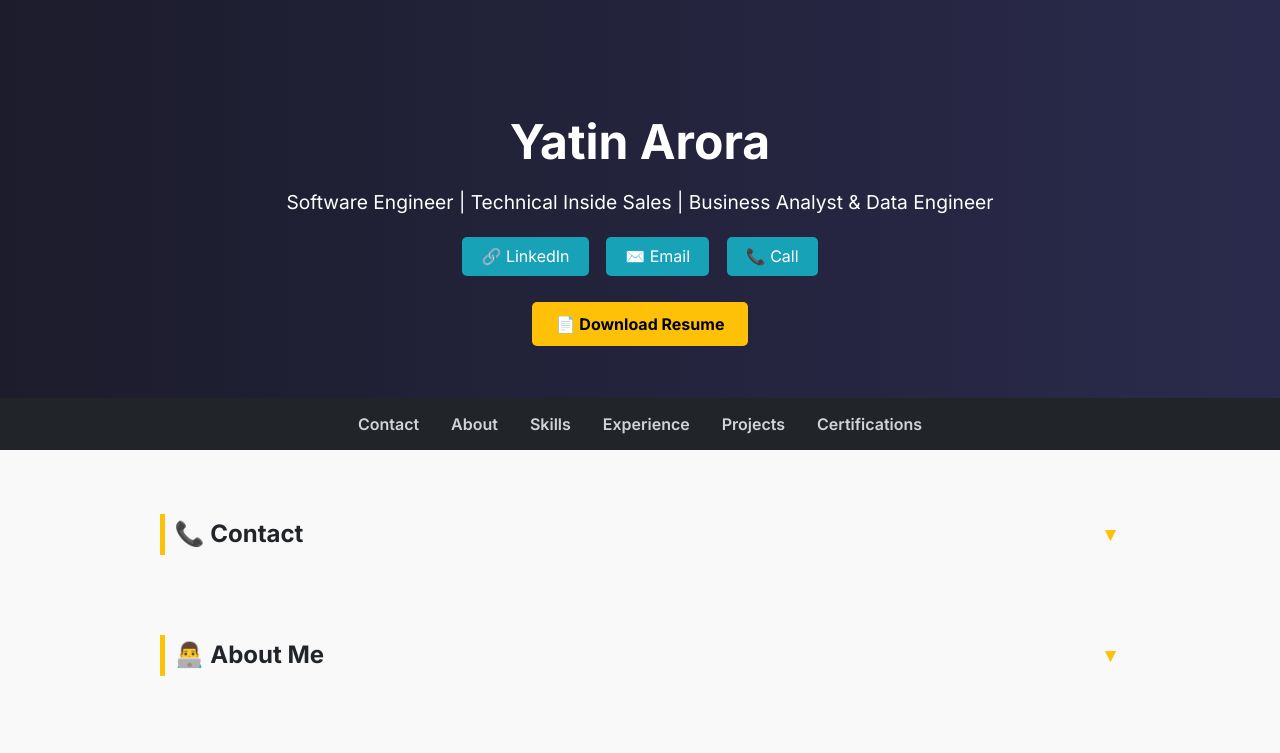
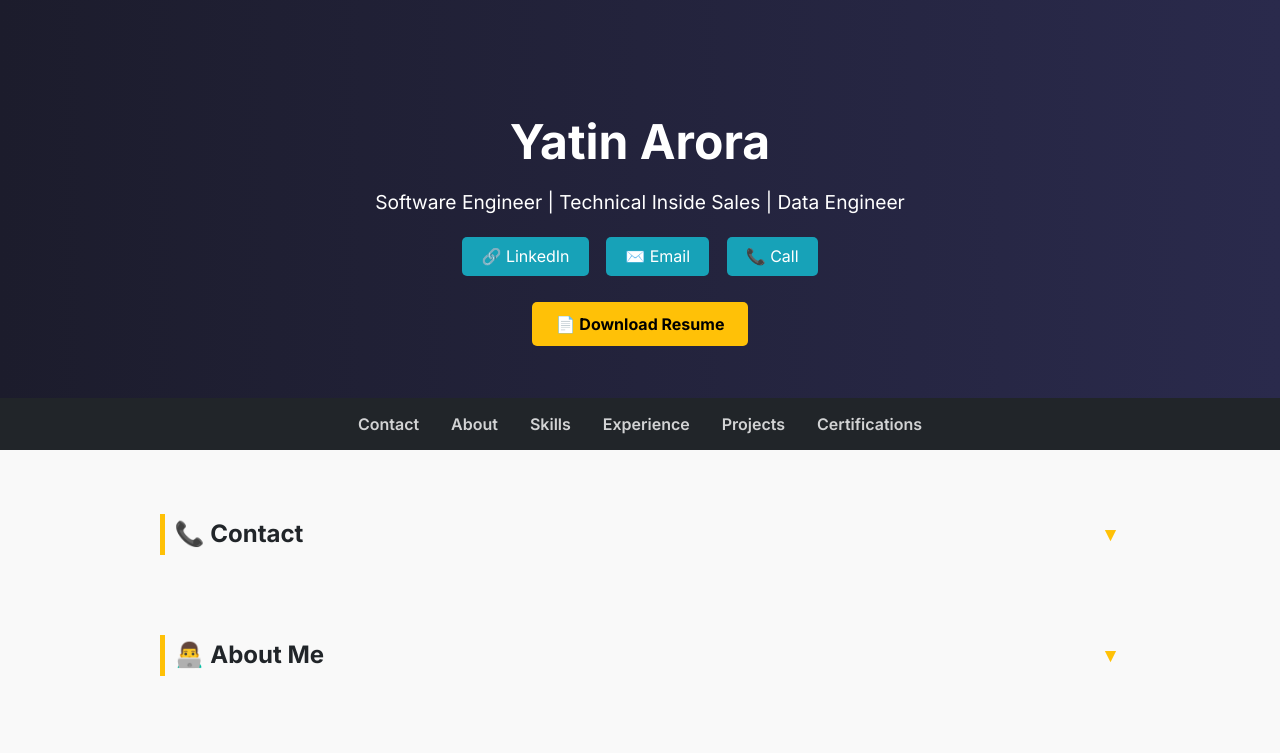
Before and after one commit to yatinarora01/Yatin-Arora-Portfolio, a plain HTML site: page index.html in a window 1280 px wide. Shown: the top 753 px of the page. Drawn offline with Linux system fonts and the light colour scheme.

Commit message:
Update subtitle and resume download links

```diff
--- a/index.html
+++ b/index.html
@@ -13,7 +13,7 @@
       <div class="hero-content">
 
         <h1>Yatin Arora</h1>
-    <p class="subtitle">Software Engineer | Technical Inside Sales | Business Analyst & Data Engineer</p>
+    <p class="subtitle">Software Engineer | Technical Inside Sales | Data Engineer</p>
     <div class="quick-links">
       <a href="https://www.linkedin.com/in/yatin-arora-29ab01cd03/" class="quick-btn" target="_blank">🔗 LinkedIn</a>
       <a href="mailto:yatinarora291@yahoo.com" class="quick-btn">✉️ Email</a>
@@ -23,7 +23,7 @@
 
 <!--         <a href="resume/Yatin-Arora-Resume.pdf" class="btn" download>📄 Download Resume</a> -->
 <!--         <a href="resume/Yatin_Arora_Resume.pdf" class="btn" download>📄 Download Resume</a> -->
-        <!-- <a href="resume/Yatin_Resume.pdf" class="btn" download>📄 Download Resume</a> -->
+     <!-- <a href="resume/Yatin_Resume.pdf" class="btn" download>📄 Download Resume</a> -->
         <a href="resume/Yatin_Arora.pdf" class="btn" download>📄 Download Resume</a>
 
       </div>
```
